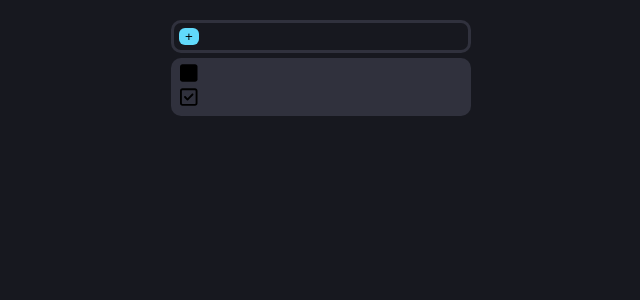
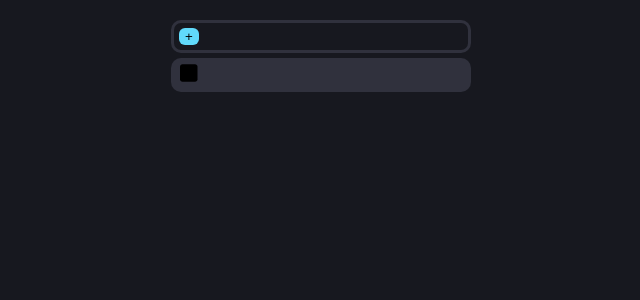
Before and after one commit to edvinbakalovic/todo_list, a React (Create React App) app in the folder react/: page / in a window 1280 px wide. Shown: the top 300 px of the page, without its empty margins (319-959 px from the left). Built offline with nearby package versions, Linux system fonts and the light colour scheme.

Commit message:
Funkcija checkboxova dodana

```diff
--- a/react/src/Checkbox.js
+++ b/react/src/Checkbox.js
@@ -1,12 +1,19 @@
-export default function Checkbox(){
+import { useState } from "react"
+
+export default function Checkbox({defaultChecked=false}){
+    const [checked,setChecked] = useState(defaultChecked);
     return (
         <div>
+            {!checked && (
                 <div className="checkbox unchecked">
                     <svg xmlns="http://www.w3.org/2000/svg" viewBox="0 0 448 512"><path d="M0 96C0 60.7 28.7 32 64 32H384c35.3 0 64 28.7 64 64V416c0 35.3-28.7 64-64 64H64c-35.3 0-64-28.7-64-64V96z"/></svg>
                 </div>
+            )}
 
+            {checked && (
                 <div className="checkbox checked">
                     <svg xmlns="http://www.w3.org/2000/svg" viewBox="0 0 448 512"><path d="M64 80c-8.8 0-16 7.2-16 16l0 320c0 8.8 7.2 16 16 16l320 0c8.8 0 16-7.2 16-16l0-320c0-8.8-7.2-16-16-16L64 80zM0 96C0 60.7 28.7 32 64 32l320 0c35.3 0 64 28.7 64 64l0 320c0 35.3-28.7 64-64 64L64 480c-35.3 0-64-28.7-64-64L0 96zM337 209L209 337c-9.4 9.4-24.6 9.4-33.9 0l-64-64c-9.4-9.4-9.4-24.6 0-33.9s24.6-9.4 33.9 0l47 47L303 175c9.4-9.4 24.6-9.4 33.9 0s9.4 24.6 0 33.9z"/></svg>
                  </div>
+            )}
         </div>
     )}
```
Lines whose indentation alone changed are shown as unchanged.
